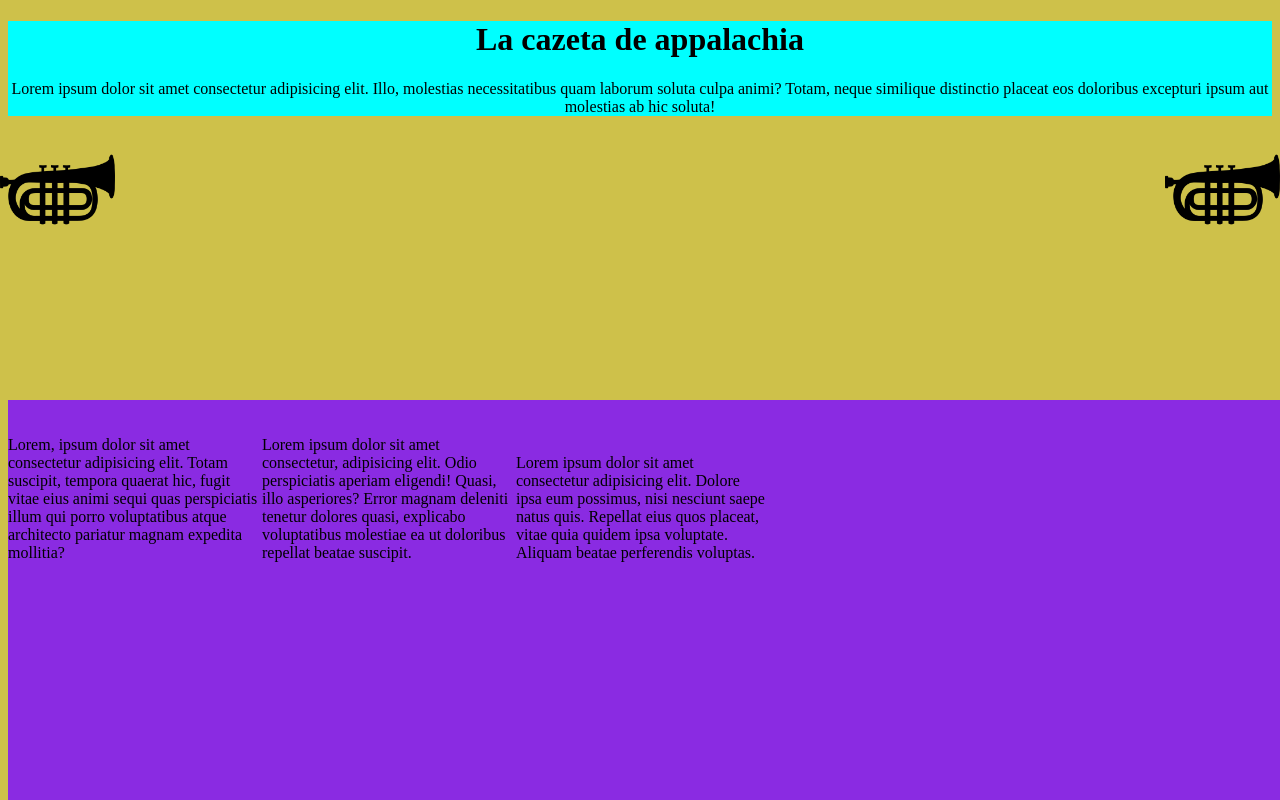
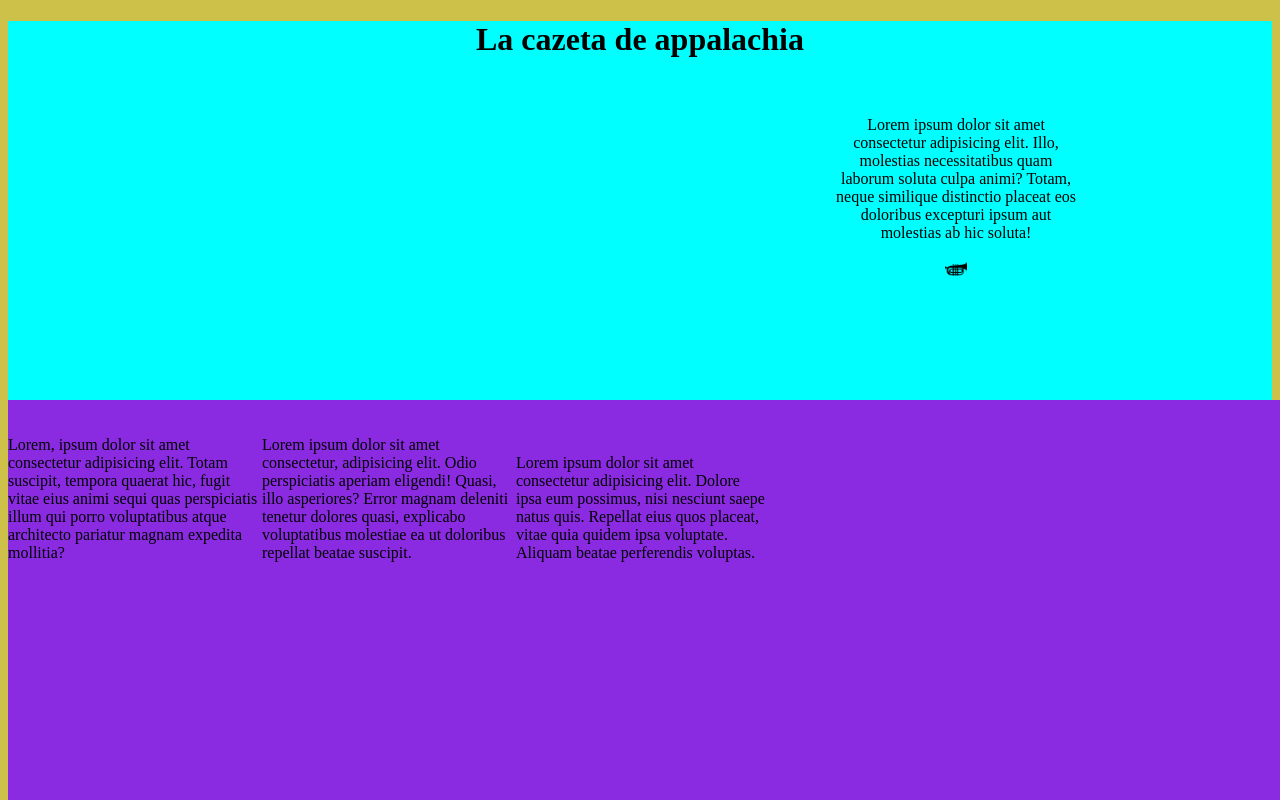
Before and after one commit to MiguelFernandoVasquezMonsalveCampus/periodico, a plain HTML site: page index.html in a window 1280 px wide. Drawn offline with Linux system fonts and the light colour scheme.

Commit message:
Add files via upload

```diff
--- a/index.html
+++ b/index.html
@@ -12,13 +12,31 @@
 <body>
     <div class="header">
         <h1>La cazeta de appalachia</h1>
-        <p>Lorem ipsum dolor sit amet consectetur adipisicing elit. Illo, molestias necessitatibus quam laborum soluta
-            culpa animi? Totam, neque similique distinctio placeat eos doloribus excepturi ipsum aut molestias ab hic
-            soluta!</p>
-        <img src="img/trompeta.png" alt="" class="trompeta1">
-        <img src="img/trompeta.png" alt="" class="trompeta2">
+        <div class="hl">
+
+            <p>Lorem ipsum dolor sit amet consectetur adipisicing elit. Illo, molestias necessitatibus quam laborum
+                soluta
+                culpa animi? Totam, neque similique distinctio placeat eos doloribus excepturi ipsum aut molestias ab
+                hic
+                soluta!</p>
+            <img src="img/trompeta.png" alt="" class="trompeta1">
+
+        </div>
+
+        <div class="hr">
+
+            <p>Lorem ipsum dolor sit amet consectetur adipisicing elit. Magni ratione quod numquam excepturi
+                reprehenderit asperiores sapiente commodi cupiditate fugiat nesciunt maiores debitis animi eius id,
+                dolorem placeat, delectus minus. Eligendi.</p>
+
+            <img src="img/trompeta.png" alt="" class="trompeta2">
+
+
+        </div>
+
 
     </div>
+
     <div class="cuerpo">
         <div class="caja1">
 
--- a/style.css
+++ b/style.css
@@ -6,17 +6,27 @@ img {
     width: 9%;
 }
 
-.trompeta1,.trompeta2 {
+/* .trompeta1,
+.trompeta2 {
     position: absolute;
+
+} */
+
+
+.hl{
+    margin: 20px 0;
+    width: 250px;
+    height: 250px;
+    display: inline-block;
+    margin-left: 50%;
 }
 
-
-.trompeta1 {
-    left: 0;
-}
-
-.trompeta2 {
-    right: 0;
+.hr{
+    margin: 20px 0;
+    width: 250px;
+    height: 250px;
+    display: inline-block;
+    margin-right: 50%;
 }
 
 .cuerpo {
```
